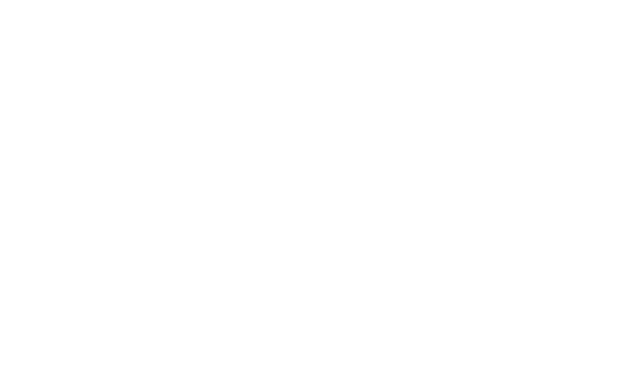
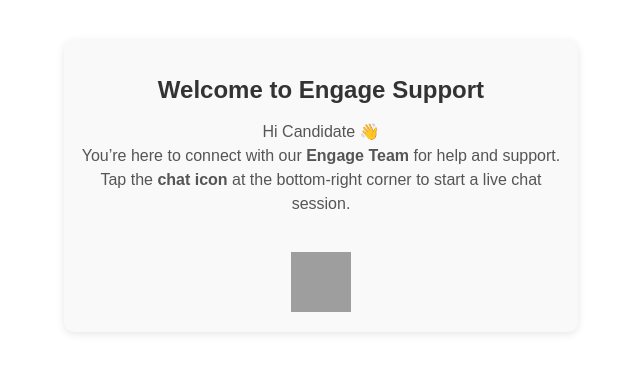
Before and after one commit to SampangiPrasad/hssite, a plain HTML site: page index.html in a window 1280 px wide. Shown: the whole page, without its empty margins (319-959 px from the left). Drawn offline with Linux system fonts and the light colour scheme; grey boxes are pictures that could not be loaded.

Commit message:
Enhance index.html with chat feature and styling
Added a welcome message and chat icon for user interaction.

```diff
--- a/index.html
+++ b/index.html
@@ -2,17 +2,69 @@
 <html>
   <head>
     <meta charset="utf-8" />
-    <meta name="viewport" content="width=device-width, initial-scale=1.0, maximum-scale=1.0, user-scalable=no">
+    <meta name="viewport"
+          content="width=device-width, initial-scale=1.0, maximum-scale=1.0, user-scalable=no">
     <title>HubSpot Live Chat</title>
     <style>
       html, body {
         height: 100%;
         margin: 0;
-        background-color: #fff;
+        background-color: #ffffff;
+        font-family: Arial, sans-serif;
+        display: flex;
+        flex-direction: column;
+        align-items: center;
+        justify-content: flex-start;
+        text-align: center;
+      }
+
+      .info-section {
+        max-width: 90%;
+        margin-top: 40px;
+        padding: 16px;
+        background-color: #f9f9f9;
+        border-radius: 10px;
+        box-shadow: 0 2px 8px rgba(0, 0, 0, 0.1);
+      }
+
+      h2 {
+        color: #333;
+        margin-bottom: 10px;
+      }
+
+      p {
+        color: #555;
+        font-size: 16px;
+        line-height: 1.5;
+      }
+
+      .bot-icon {
+        margin-top: 20px;
+        width: 60px;
+        height: 60px;
+        cursor: pointer;
+        transition: transform 0.2s ease;
+      }
+
+      .bot-icon:hover {
+        transform: scale(1.1);
       }
     </style>
   </head>
   <body>
+    <div class="info-section">
+      <h2>Welcome to Engage Support</h2>
+      <p>
+        Hi Candidate 👋<br>
+        You’re here to connect with our <strong>Engage Team</strong> for help and support.<br>
+        Tap the <strong>chat icon</strong> at the bottom-right corner to start a live chat session.
+      </p>
+      <img src="https://cdn-icons-png.flaticon.com/512/4712/4712100.png"
+           alt="Chat Bot Icon"
+           class="bot-icon"
+           onclick="startChat()" />
+    </div>
+
     <script>
       // Extract email parameter
       const params = new URLSearchParams(window.location.search);
@@ -38,9 +90,18 @@
 
       // Configure HubSpot Conversations with the provided email
       window.hsConversationsSettings = {
-        loadImmediately: true,
+        loadImmediately: false, // wait until user taps
         identificationEmail: email
       };
+
+      // Function to start chat when user taps the bot icon
+      function startChat() {
+        if (window.HubSpotConversations) {
+          window.HubSpotConversations.widget.load();
+        } else {
+          console.log("HubSpot script not yet ready.");
+        }
+      }
     </script>
 
     <!-- HubSpot chat widget -->
```
